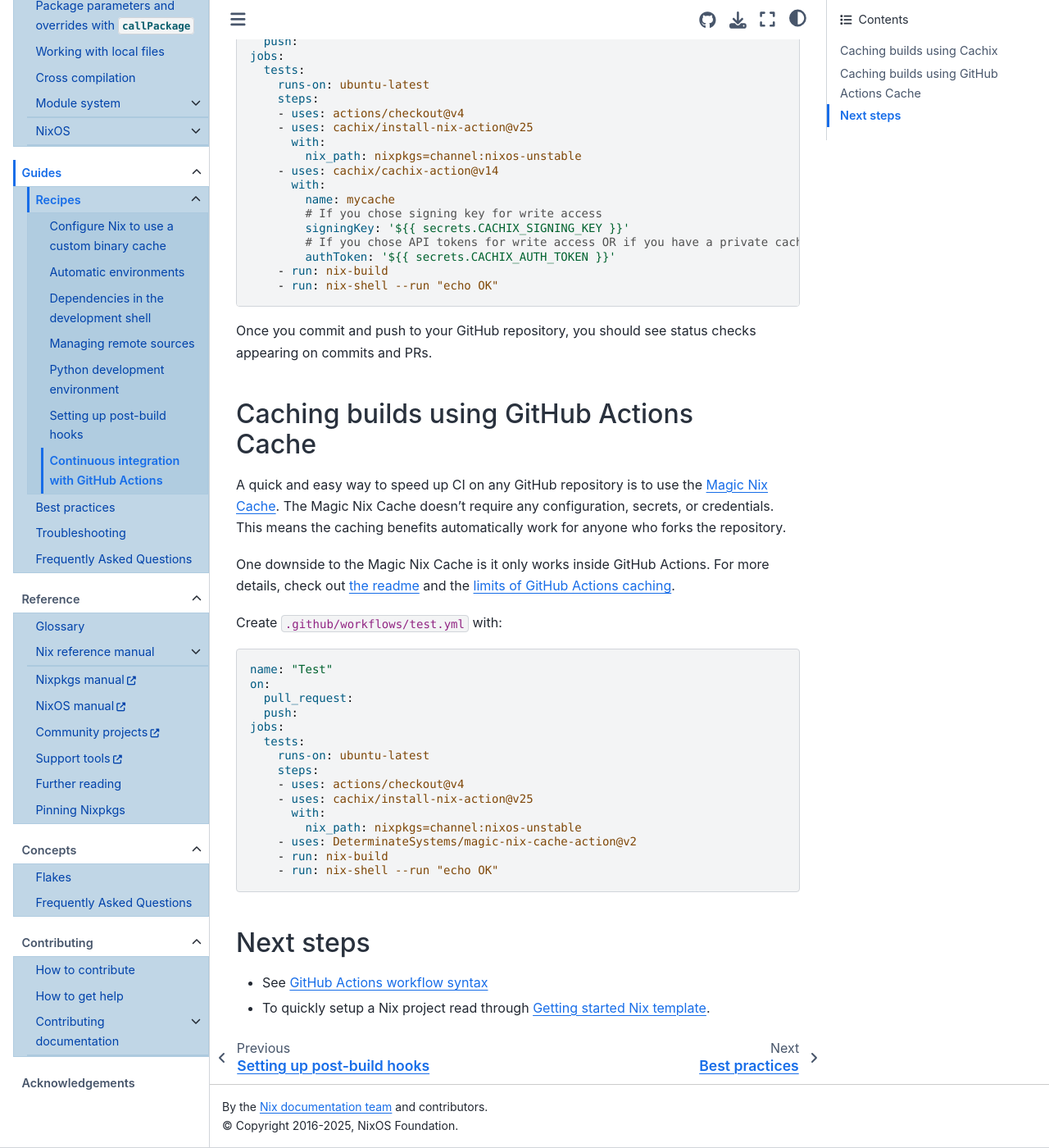
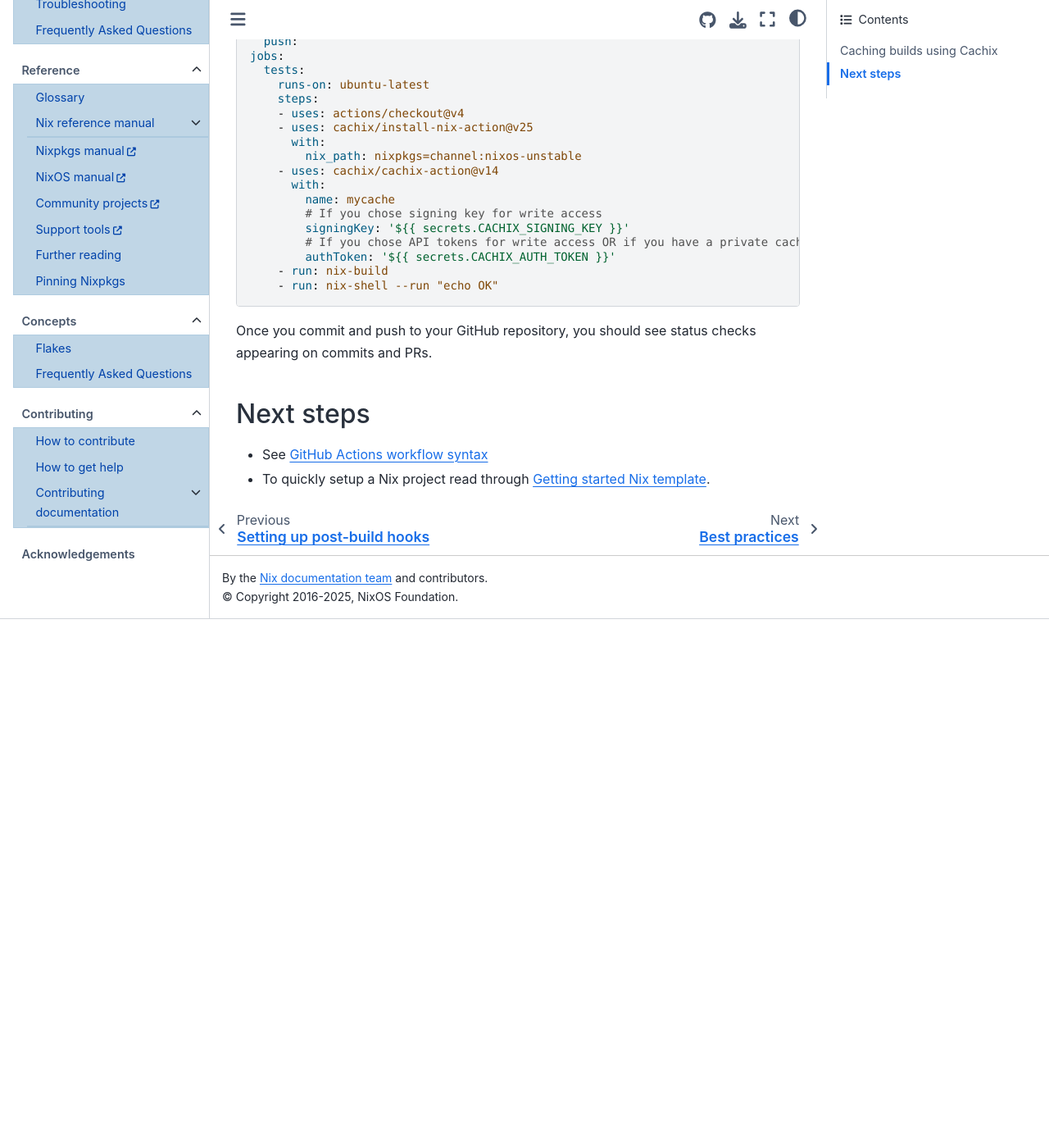
Before and after one commit to NixOS/nix.dev, a Sphinx documentation site: the page built from source/guides/recipes/continuous-integration-github-actions.md, in a window 1280 px wide and 1400 px high, scrolled down 1365 px. Shown: the whole window at 82% size. Built offline with Sphinx 7.4.7 and the Sphinx Book theme 1.1.4, drawn with Linux system fonts in a browser that asks for light colours; after the commit the page ends 2120 px from its top, so only the background shows below that.

Commit message:
Remove Magic Nix Cache Action from continuous integration guide (#1118)

````diff
--- a/source/guides/recipes/continuous-integration-github-actions.md
+++ b/source/guides/recipes/continuous-integration-github-actions.md
@@ -72,40 +72,10 @@
 Once you commit and push to your GitHub repository,
 you should see status checks appearing on commits and PRs.
 
-## Caching builds using GitHub Actions Cache
-
-A quick and easy way to speed up CI on any GitHub repository is to use the [Magic Nix Cache][magic-nix-cache].
-The Magic Nix Cache doesn't require any configuration, secrets, or credentials.
-This means the caching benefits automatically work for anyone who forks the repository.
-
-One downside to the Magic Nix Cache is it only works inside GitHub Actions.
-For more details, check out [the readme][magic-nix-cache] and the [limits of GitHub Actions caching][github-actions-caching-limits].
-
-Create `.github/workflows/test.yml` with:
-
-```yaml
-name: "Test"
-on:
-  pull_request:
-  push:
-jobs:
-  tests:
-    runs-on: ubuntu-latest
-    steps:
-    - uses: actions/checkout@v4
-    - uses: cachix/install-nix-action@v25
-      with:
-        nix_path: nixpkgs=channel:nixos-unstable
-    - uses: DeterminateSystems/magic-nix-cache-action@v2
-    - run: nix-build
-    - run: nix-shell --run "echo OK"
-```
-
 ## Next steps
 
 - See [GitHub Actions workflow syntax](https://docs.github.com/en/actions/reference/workflow-syntax-for-github-actions)
 - To quickly setup a Nix project read through
   [Getting started Nix template](https://github.com/nix-dot-dev/getting-started-nix-template).
 
-[magic-nix-cache]: https://github.com/DeterminateSystems/magic-nix-cache-action/
 [github-actions-caching-limits]: https://docs.github.com/en/actions/using-workflows/caching-dependencies-to-speed-up-workflows
````
